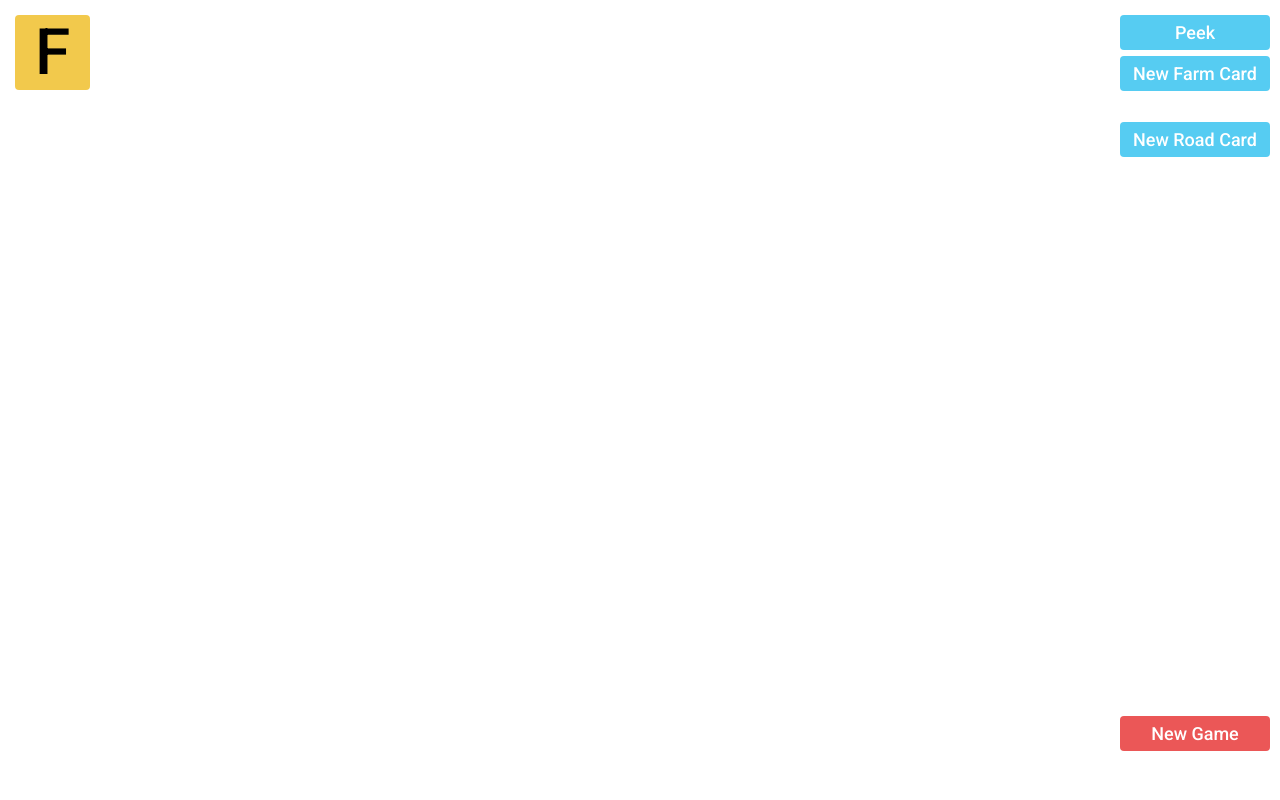
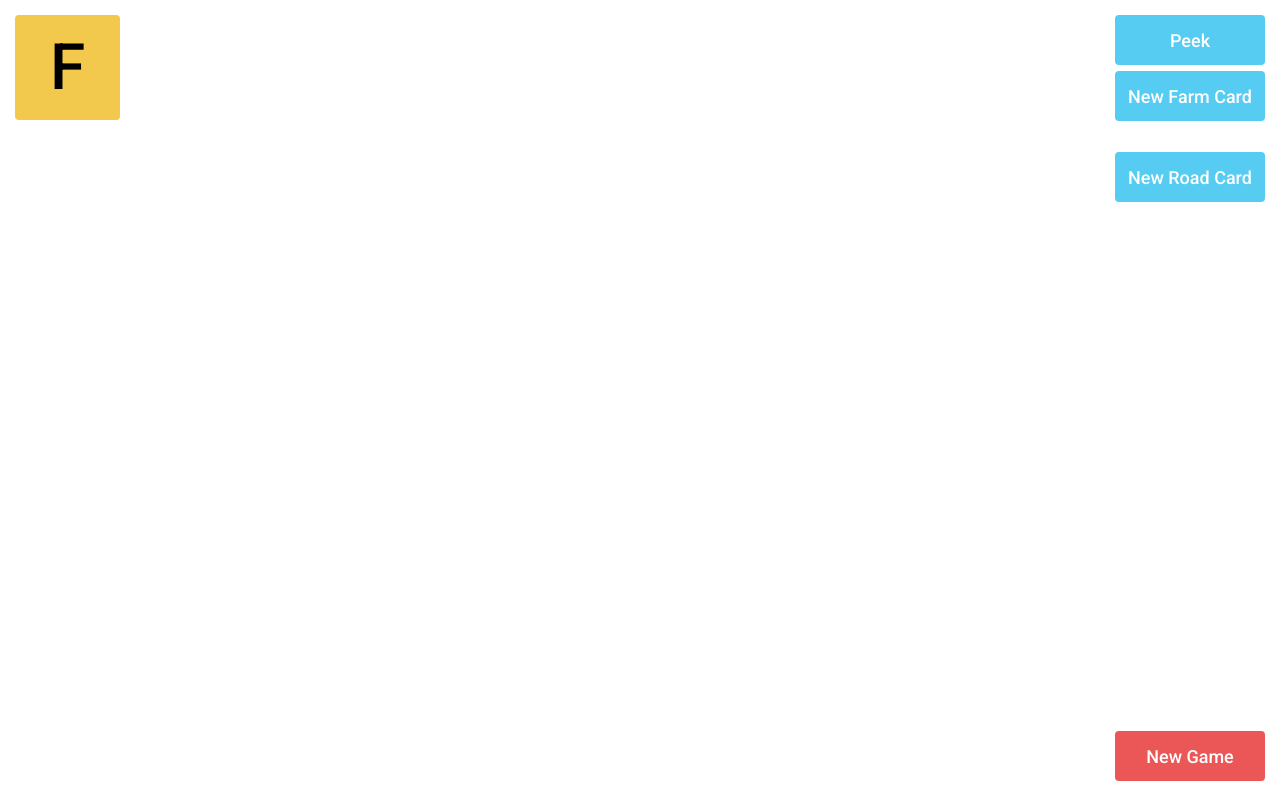
Before and after one commit to lilaconlee/lil-avenue, a React (Create React App) app: page / in a window 1280 px wide. Built offline with nearby package versions, Linux system fonts and the light colour scheme.

Commit message:
Update styling

```diff
--- a/src/App.scss
+++ b/src/App.scss
@@ -11,6 +11,8 @@ body {
   text-align: center;
   width: $card-size;
   height: $card-size;
+
+  display: flex;
 }
 
 button {
@@ -20,7 +22,8 @@ button {
   color: $white;
   background: $blue;
   border: none;
-  height: 35px;
+  height: 50px;
   width: 150px;
   margin-bottom: 6px;
+  margin-right: 5px;
 }
--- a/src/FarmCards.js
+++ b/src/FarmCards.js
@@ -27,7 +27,7 @@ class FarmCards extends Component {
 
       classname += ` ${card}`
 
-      return <div key={card} className={classname}>{card}</div>
+      return <div key={card} className={classname}><span>{card}</span></div>
     })
     const peekClassName = classNames({
       hidden: !this.state.peek,
--- a/src/FarmCards.scss
+++ b/src/FarmCards.scss
@@ -25,6 +25,9 @@
 .card.farm {
   background: $yellow;
 
+  align-items: center;
+  justify-content: center;
+
   &.peek {
     background: $white;
     box-sizing: border-box;
--- a/src/RoadCards.scss
+++ b/src/RoadCards.scss
@@ -7,9 +7,15 @@
   display: flex;
   justify-content: space-between;
 
-  .road-cards div {
+  .road-cards {
     display: flex;
-    flex-direction: row;
+    flex-direction: column;
+    justify-content: space-between;
+
+    div {
+      display: flex;
+      flex-direction: row;
+    }
   }
 
   .road-controls {
--- a/src/_variables.scss
+++ b/src/_variables.scss
@@ -10,4 +10,4 @@ $gray: #BDBDBD;
 $font-roboto: 'Roboto', sans-serif;
 
 $b-radius: 4px;
-$card-size: 75px;
+$card-size: 105px;
```
